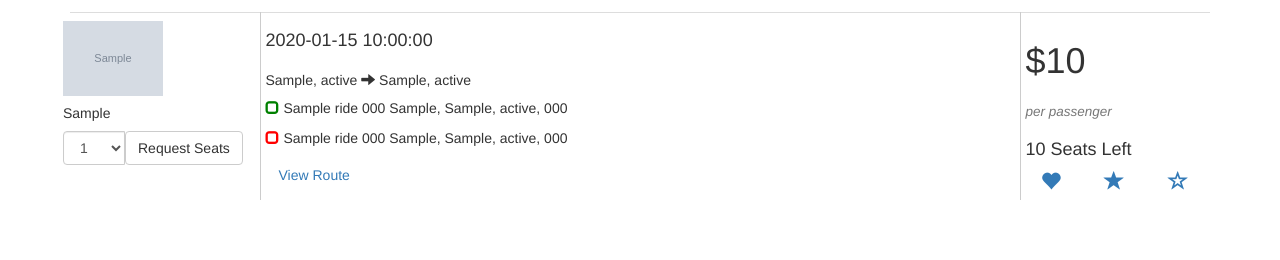
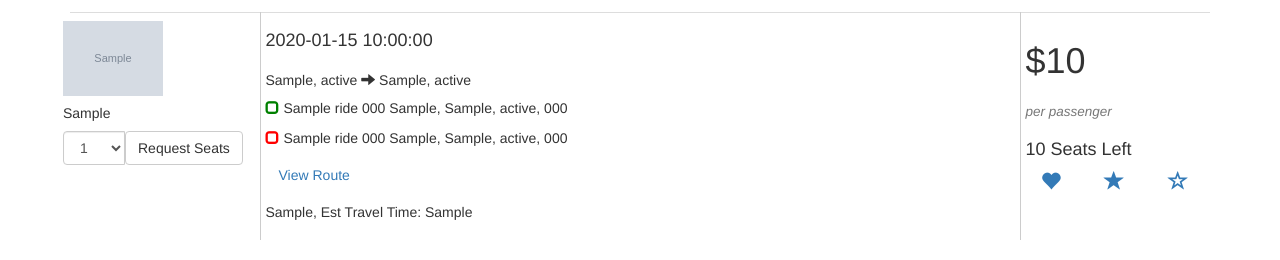
Before and after one commit to maddiecousens/Carseat, a Flask app: template templates/search.html in a window 1280 px wide. Shown: the part 552-812 px from the top of the page. Before the commit the page ends 752 px from the top, so only its background shows below. Run offline with Flask 2, Linux system fonts and the light colour scheme; tables that the repository leaves empty hold one stand-in row (values such as "Sample post"); the template is opened without the code that fills it: values that come from a table or form of the project are taken from there, most other values are stand-ins (such as "Sample title", 1, 10 or a date in 2020); grey boxes marked "Sample" are stand-in pictures; some libraries are stand-ins or nearby versions.

Commit message:
Showing duration and mileage on front end

```diff
--- a/templates/search.html
+++ b/templates/search.html
@@ -357,9 +357,34 @@
             </p>
           </div>
 
+         <!--  {% if ride.mileage is not none %} -->
+
+          <!-- <div class="row">
+            <span class="btn-group">
+
+              <button type="button" style="display:inline-block;"class="btn btn-link view-route-btn">View Route</button>
+              <h5>{{ ride.mileage }}, Est Travel Time: {{ ride.duration }}</h5>
+            </span>
+          </div> -->
+          <div class="row">
+            <p>
+              <span class="btn-group">
+                <button type="button" style="display:inline-block;"class="btn btn-link view-route-btn">View Route</button>
+                <p>{{ ride.mileage }}, Est Travel Time: {{ ride.duration }}</p>
+              </span>
+            </p>
+          </div>
+
+
+
+
+        <!--   {% else %}
           <div class="row">
             <button type="button" class="btn btn-link view-route-btn">View Route</button>
           </div>
+          {% endif %} -->
+
+
 
           <div class="add-map-here"></div>
 
```
